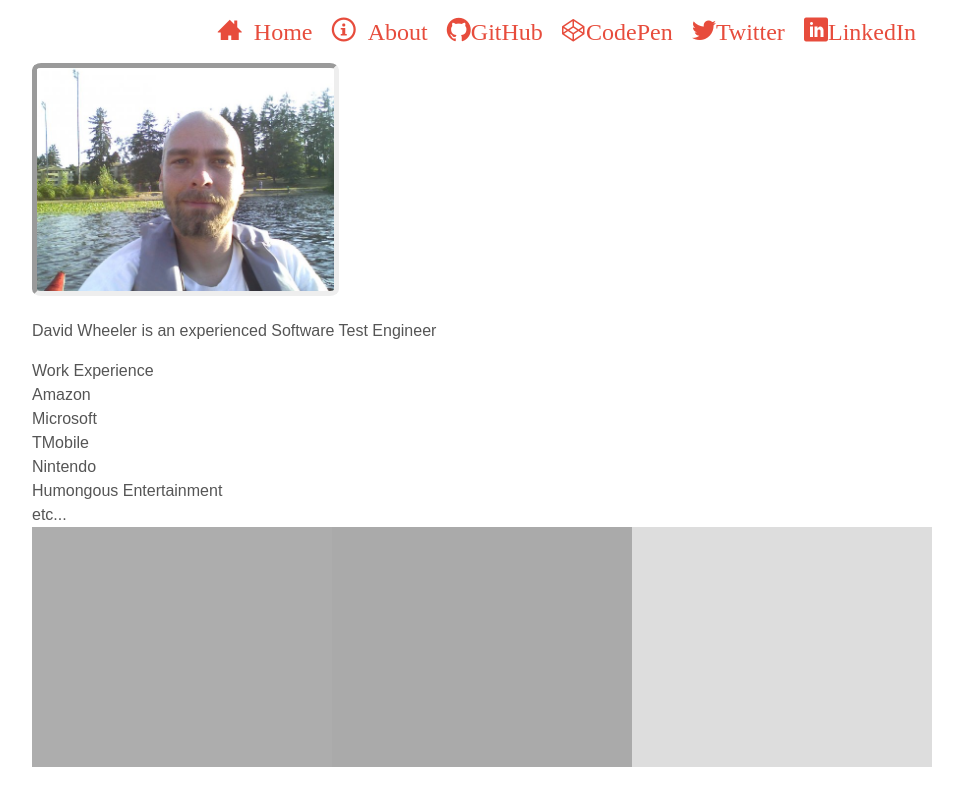
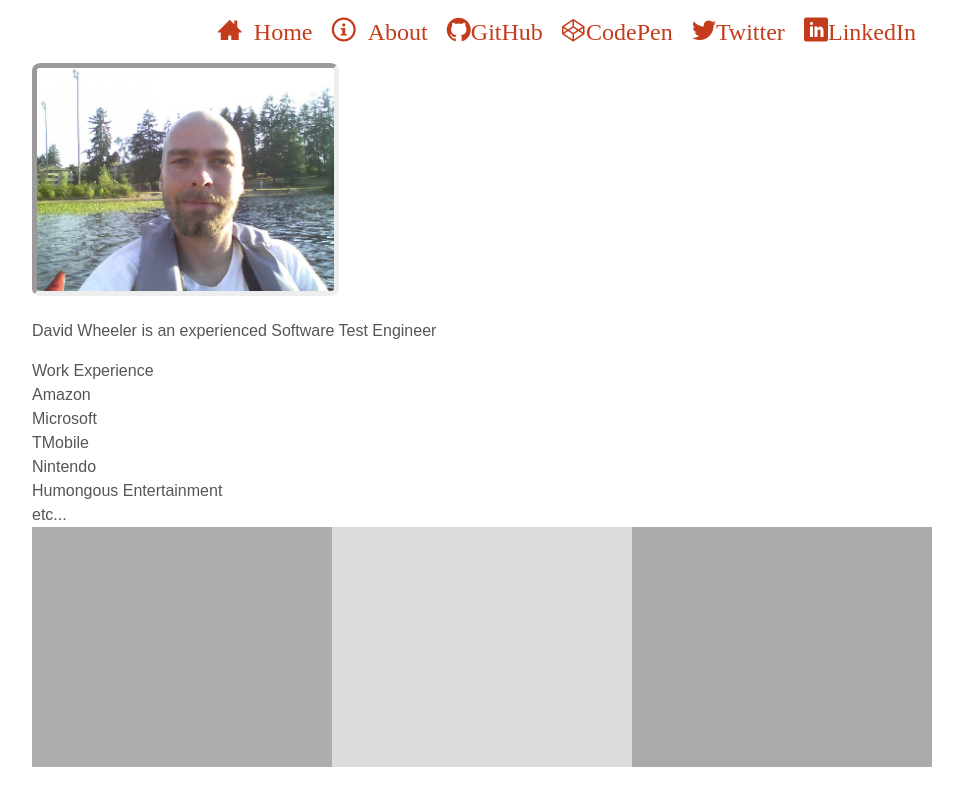
Before and after one commit to DavidGWheeler/Portfolio, a plain HTML site: page index.html in a window 1280 px wide. Shown: the whole page, without its empty margins (158-1121 px from the left). Drawn offline with nearby package versions, Linux system fonts and the light colour scheme; files whose address does not match are found by name.

Commit message:
add minor changes to style

```diff
--- a/styles/layout.css
+++ b/styles/layout.css
@@ -16,7 +16,7 @@
 	float:left;
 	width:100%;
 	overflow:hidden;
-	background-color: #dddddd;
+	background-color: #aaaaaa;
 }
 
 .container2 {
@@ -25,7 +25,7 @@
 	width:100%;
 	position:relative;
 	right:33.33%;
-	background-color: #aaaaaa;
+	background-color: #dddddd;
 }
 
 .container1 {
--- a/styles/modules.css
+++ b/styles/modules.css
@@ -69,7 +69,7 @@
   }
 
   .main-nav ul li:hover a {
-    color: #29506D;
+    color: #29D799;
   }
 
   .main-nav ul li {
--- a/styles/style.css
+++ b/styles/style.css
@@ -24,7 +24,7 @@
 }
 
 a {
-  color: #e74c3c;
+  color: #c53c1c;
   text-decoration: none;
 }
 
```
